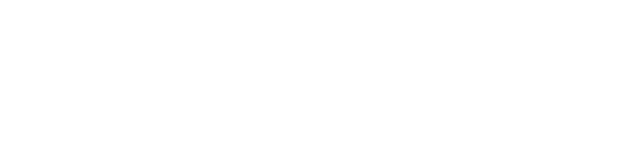
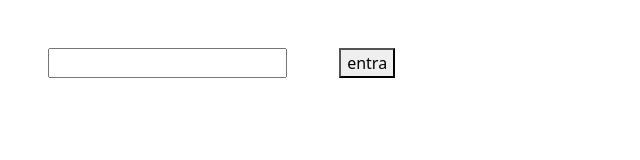
Before and after one commit to LeonardoContino/js-jsnacks-blocco-1, a plain HTML site: page jsnack2/index.html in a window 1280 px wide. Shown: the whole page, without its empty margins (0-640 px from the left). Drawn offline with nearby package versions, Linux system fonts and the light colour scheme.

Commit message:
aggiunto input e btn

```diff
--- a/jsnack2/index.html
+++ b/jsnack2/index.html
@@ -14,5 +14,8 @@
     <script defer src="main.js"></script>
     <link rel="stylesheet" href="style.css" />
   </head>
-  <body></body>
+  <body>
+    <input id="input" class="m-5" type="text" />
+    <button id="btn">entra</button>
+  </body>
 </html>
--- a/jsnack2/main.js
+++ b/jsnack2/main.js
@@ -1 +1,22 @@
-console.log("js ok");
+// console.log("js ok");
+
+/*
+SNACK 2
+In un array sono contenuti i nomi degli invitati alla festa del grande
+ Gatsby, l’utente inserisce il suo nome tramite un input.
+ comunicagli se può partecipare o no alla festa.
+(vietato usare includes() )
+ */
+
+/*
+1. scrivere gli elmenti in html
+2.prendere gli elementi dal dom
+3.scrivere una lista con array con dei nomi
+4. fai un for con denrtro gli array
+5. valida se puoi enrtrare o meno
+ */
+
+const input = document.getElementById("input");
+console.log(input);
+const btn = document.getElementById("btn");
+console.log(btn);
```
